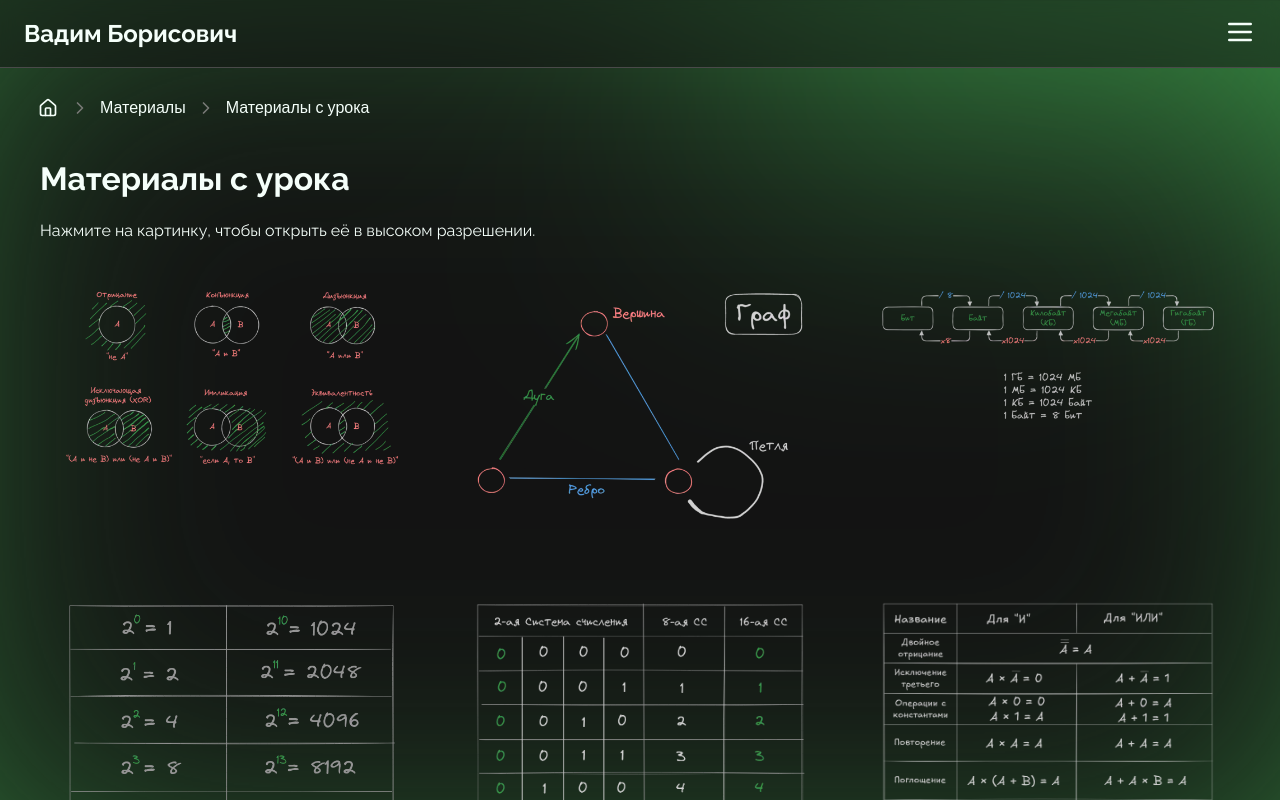
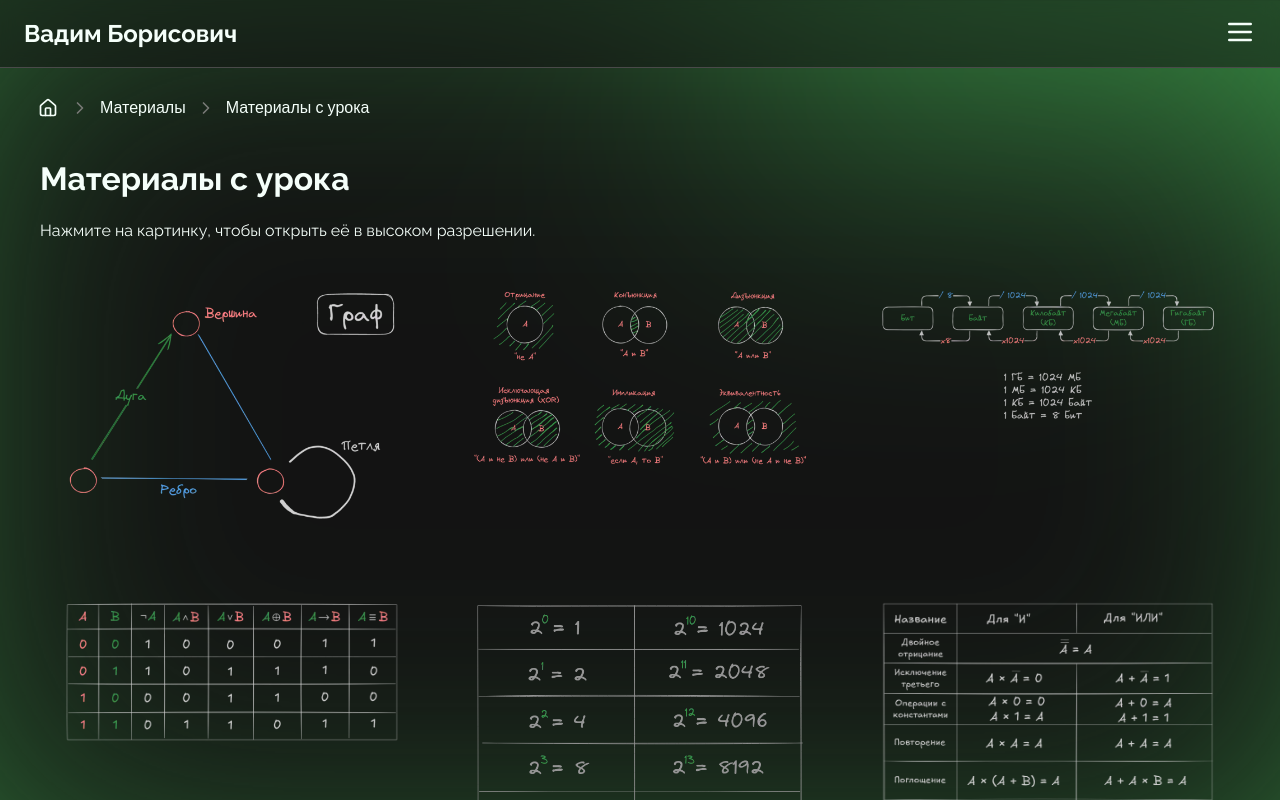
Before and after one commit to svbinf-ru/svbinf.ru, a Next.js app: page /materials/lessons in a window 1280 px wide. Shown: the top 800 px of the page. Built offline with nearby package versions, Linux system fonts and the light colour scheme.

Commit message:
Update lessons.ts

```diff
--- a/content/materials/lessons.ts
+++ b/content/materials/lessons.ts
@@ -16,19 +16,25 @@ import { MaterialsImage } from '@/content/utils'
 //                              (в большем разрешении и с большим размером).
 export const images: MaterialsImage[] = [
     {
-        src: euler,
-        caption: 'Круги Эйлера',
-        full: '/img/materials/lessons/euler.png',
-    },
-    {
         src: graph,
         caption: 'Граф',
         full: '/img/materials/lessons/graph.png',
     },
     {
+        src: euler,
+        caption: 'Круги Эйлера',
+        full: '/img/materials/lessons/euler.png',
+    },
+
+    {
         src: units,
         caption: 'Перевод единиц измерения',
         full: '/img/materials/lessons/units.png',
+    },
+    {
+        src: logicOp,
+        caption: 'Логические операции',
+        full: '/img/materials/lessons/logic-op.png',
     },
     {
         src: powers,
@@ -36,18 +42,13 @@ export const images: MaterialsImage[] = [
         full: '/img/materials/lessons/powers.png',
     },
     {
-        src: bin,
-        caption: 'Триады и тетрады',
-        full: '/img/materials/lessons/bin.png',
-    },
-    {
         src: logic,
         caption: 'Законы алгебры логики',
         full: '/img/materials/lessons/logic.png',
     },
     {
-        src: logicOp,
-        caption: 'Логические операции',
-        full: '/img/materials/lessons/logic-op.png',
+        src: bin,
+        caption: 'Триады и тетрады',
+        full: '/img/materials/lessons/bin.png',
     },
 ]
```
